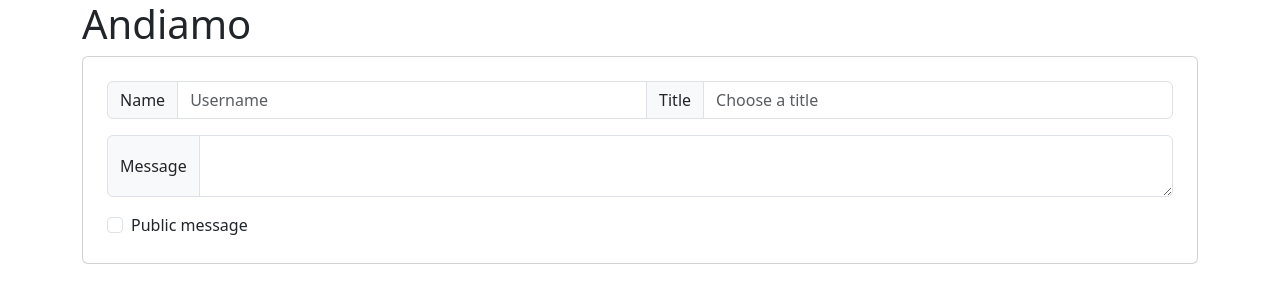
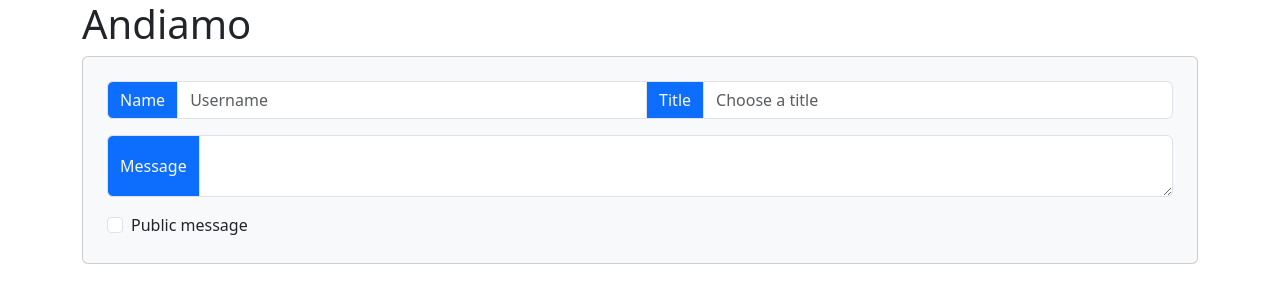
Before and after one commit to angelostori/react-post-form, a React (Vite) app: page / in a window 1280 px wide. Shown: the top 302 px of the page. Built offline with nearby package versions, Linux system fonts and the light colour scheme.

Commit message:
add some classes to change the bg color

```diff
--- a/src/App.jsx
+++ b/src/App.jsx
@@ -20,10 +20,10 @@ function App() {
       </header>
       <main>
         <div className="container">
-          <div className="card p-4">
+          <div className="card p-4 bg-light shodow-lg">
             <div className="input-group mb-3">
               {/*author*/}
-              <span className="input-group-text" id="author">Name</span>
+              <span className="input-group-text bg-primary text-light" id="author">Name</span>
               <input
                 type="text"
                 className="form-control"
@@ -32,7 +32,7 @@ function App() {
                 onChange={(e) => setAuthor(e.target.value)} />
 
               {/*title*/}
-              <span className="input-group-text" id="title">Title</span>
+              <span className="input-group-text bg-primary text-light" id="title">Title</span>
               <input
                 type="text"
                 className="form-control"
@@ -42,7 +42,7 @@ function App() {
             </div>
             <div className="input-group mb-3">
               {/*message*/}
-              <span className="input-group-text" id='body'>Message</span>
+              <span className="input-group-text bg-primary text-light" id='body'>Message</span>
               <textarea
                 className="form-control"
                 value={message}
```
